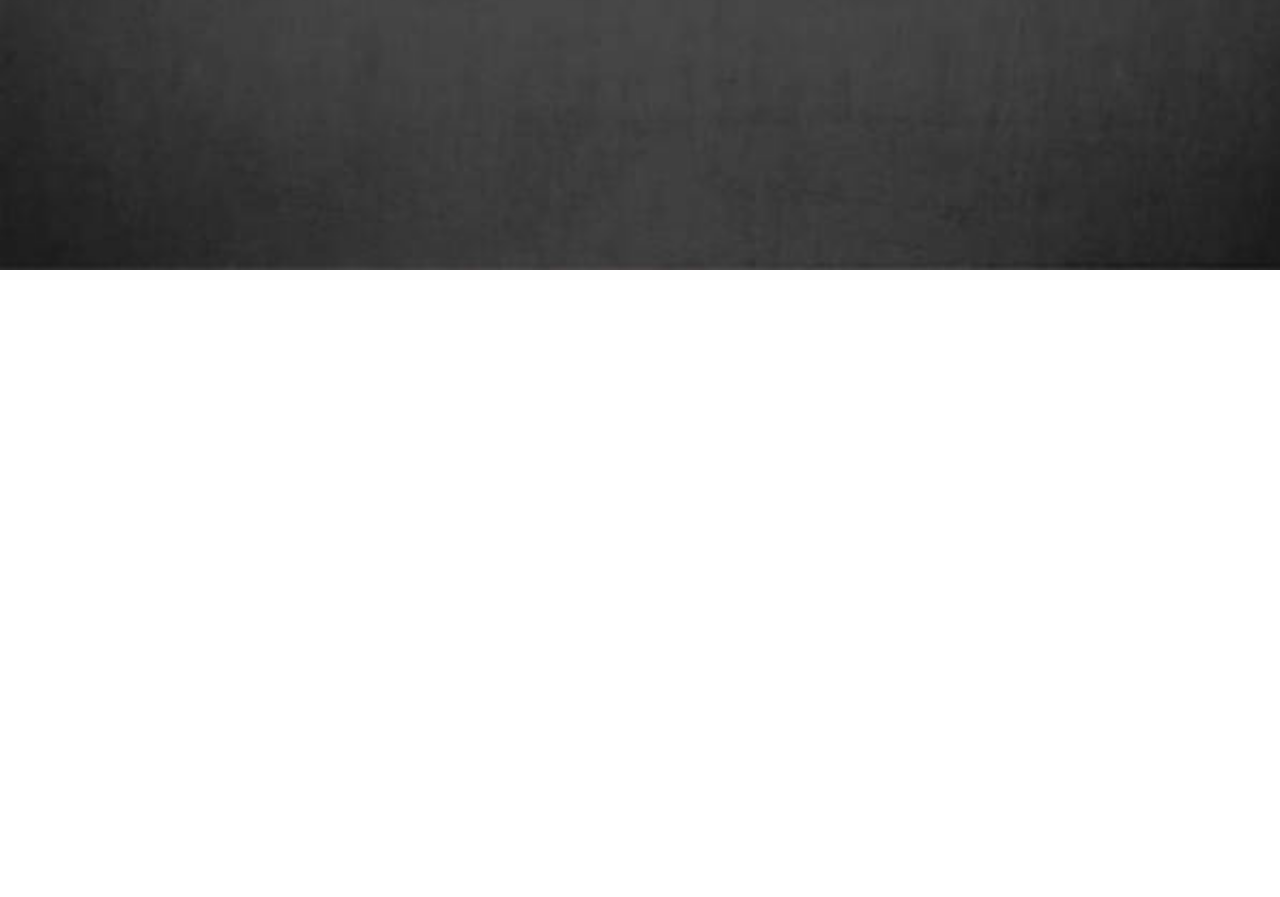
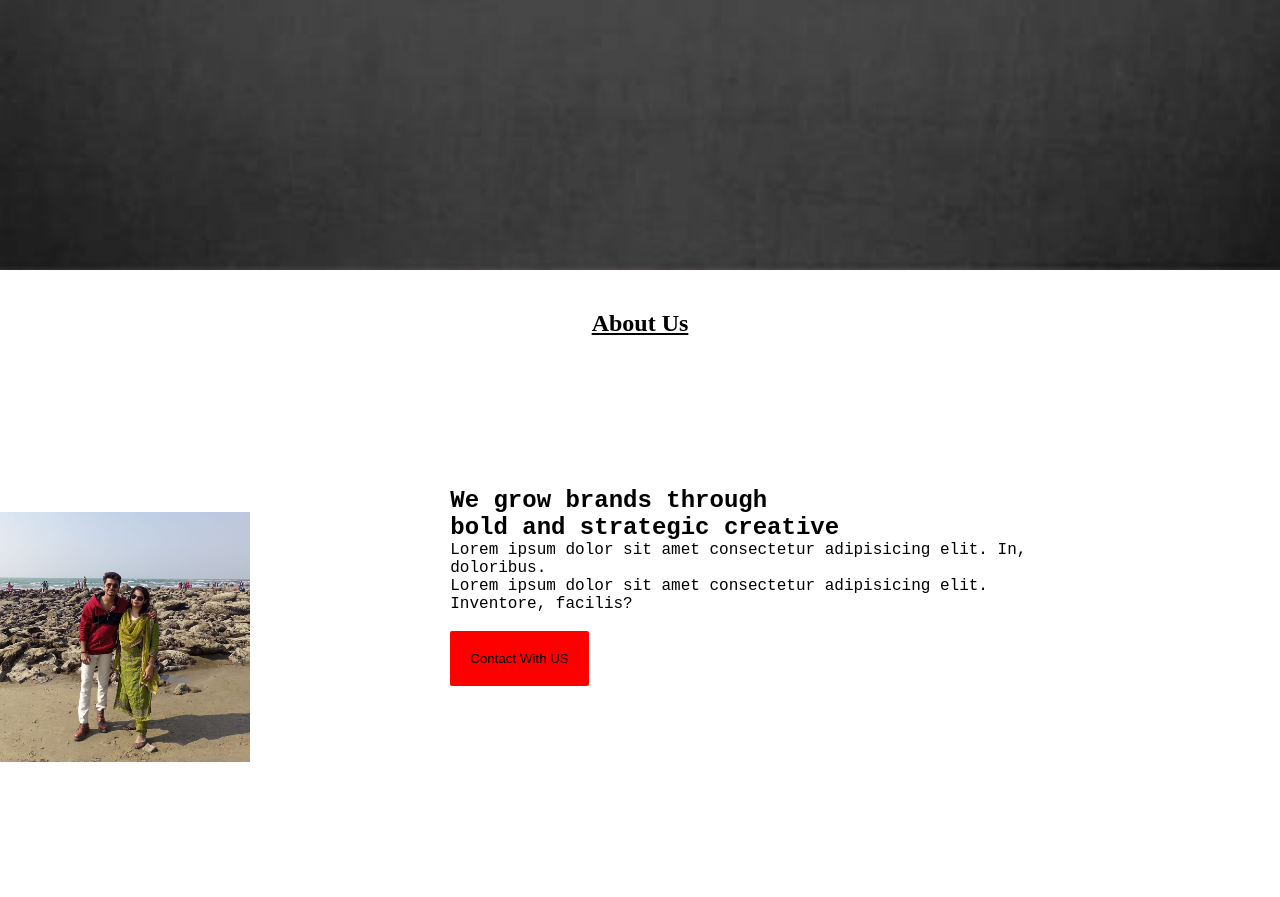
Before and after one commit to tahmidurrahmann/building-a-website, a plain HTML site: page index.html in a window 1280 px wide. Shown: the part 650-1547 px from the top of the page. Before the commit the page ends 920 px from the top, so only its background shows below. Drawn offline with Linux system fonts and the light colour scheme.

Commit message:
added the website

```diff
--- a/index.html
+++ b/index.html
@@ -21,15 +21,28 @@
         </nav>
     </header>
     <main>
+        <section>
         <div class="middle-work">
-<div>
+<div class="same">
     <h1>This is Profile Picture of <br> TAHMIDUR RAHMAN</h1>
     <p>You can save this photo</p> <br>
     <button class="click">Click here for DOWNLOAD!</button>
 </div>
 <img src="images/270224004_3140648616261730_993033304660391605_n.jpg" alt="tahmid's photo" class="image">
         </div>
-
+    </section>
+    <section>
+        <h1 class="head-container"><b>About Us</b></h1>
+        <div class="aboutus-container">
+        <img src="images/323812787_867206564607318_1135679504926361243_n.jpg" alt="with tahmid's ammu" class="second-img">
+<div class="same">
+    <h1>We grow brands through <br>bold and strategic creative</h1>
+    <p>Lorem ipsum dolor sit amet consectetur adipisicing elit. In, doloribus.</p>
+    <p>Lorem ipsum dolor sit amet consectetur adipisicing elit. Inventore, facilis?</p> <br>
+    <button class="btn">Contact With US</button>
+</div>
+        </div>
+    </section>
     </main>
     <footer></footer>
 </body>
--- a/styles/index.css
+++ b/styles/index.css
@@ -54,3 +54,32 @@ display: flex;
 .click:hover{
     color: grey
 }
+.second-img{
+    height: 250px;
+}
+.head-container{
+    text-decoration:underline;
+   text-align: center;
+    padding: 20px;
+    margin: 20px;
+}
+.aboutus-container{
+    height: 65vh;
+    background-color: white;
+    display: flex;
+    align-items: center;
+justify-content: space-around;
+font-family: 'Courier New', Courier, monospace;
+}
+.btn{
+    padding: 20px;
+    background-color: red;
+    color: black;
+    border: none;
+    border-radius: 2px;
+}
+.same{
+    margin: 100px;
+    padding: 100px;
+    height: 300px;
+}
```
Also changed, not shown: images/323812787_867206564607318_1135679504926361243_n.jpg (added).
